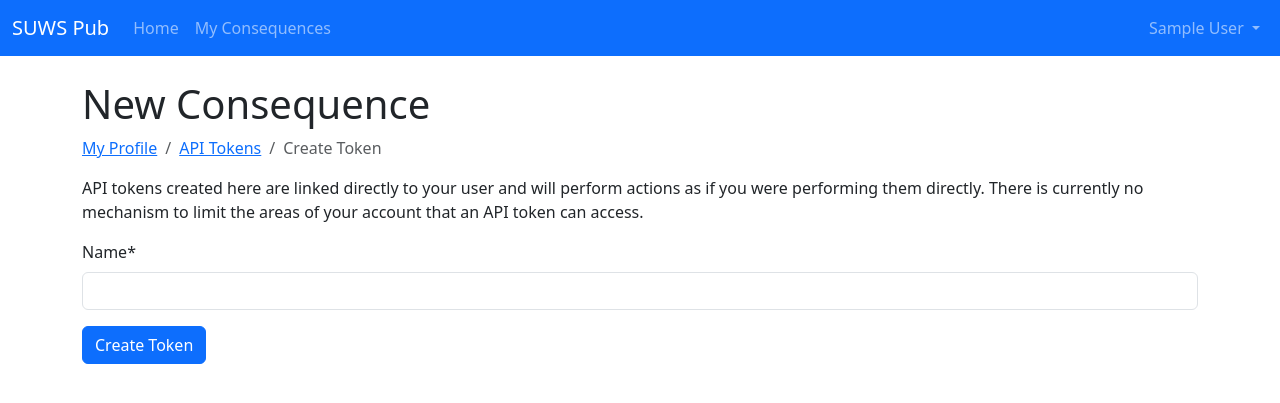
After one commit to trickeydan/ferry-api, a Django app: page /accounts/profile/api-tokens/new/ in a window 1280 px wide. The commit adds this page. Shown: the top 403 px of the page. Run offline with Django 5.2, Linux system fonts and the light colour scheme; a user stored in the database is signed in; tables that the repository leaves empty hold one stand-in row (values such as "Sample post"); parts of the project's set-up code (start-up, migrations or seed data) failed here and were passed over; some libraries are stand-ins or nearby versions.

Commit message:
Add create token page

```diff
--- a/ferry/accounts/forms.py
+++ b/ferry/accounts/forms.py
@@ -9,7 +9,7 @@ from django import forms
 from django.core.exceptions import ValidationError
 from django.core.signing import BadSignature, TimestampSigner
 
-from ferry.accounts.models import Person, User
+from ferry.accounts.models import APIToken, Person, User
 
 
 class UserPersonLinkForm(forms.Form):
@@ -69,3 +69,15 @@ class PersonProfileForm(forms.ModelForm):
 
         self.helper = FormHelper()
         self.helper.add_input(Submit("submit", "Save"))
+
+
+class CreateAPITokenForm(forms.ModelForm):
+    class Meta:
+        model = APIToken
+        fields = ("name",)
+
+    def __init__(self, *args: Any, **kwargs: Any) -> None:
+        super().__init__(*args, **kwargs)
+
+        self.helper = FormHelper()
+        self.helper.add_input(Submit("submit", "Create Token"))
--- a/ferry/accounts/urls.py
+++ b/ferry/accounts/urls.py
@@ -16,6 +16,7 @@ urlpatterns = [
     path("unlinked/", views.UnlinkedAccountView.as_view(), name="unlinked_account"),
     path("profile/", views.ProfileView.as_view(), name="profile"),
     path("profile/api-tokens/", views.ProfileAPITokenView.as_view(), name="api-tokens"),
+    path("profile/api-tokens/new/", views.CreateAPITokenView.as_view(), name="api-token-create"),
     path("profile/api-tokens/<uuid:pk>/activate/", views.ReactivateAPITokenView.as_view(), name="api-tokens-activate"),
     path(
         "profile/api-tokens/<uuid:pk>/deactivate/", views.DeactivateAPITokenView.as_view(), name="api-tokens-deactivate"
--- a/ferry/accounts/views.py
+++ b/ferry/accounts/views.py
@@ -13,9 +13,9 @@ from django.db.models.query import QuerySet
 from django.forms import BaseModelForm
 from django.shortcuts import get_object_or_404, redirect, render
 from django.urls import reverse, reverse_lazy
-from django.views.generic import FormView, ListView, UpdateView, View
+from django.views.generic import CreateView, FormView, ListView, UpdateView, View
 
-from ferry.accounts.forms import PersonProfileForm, UserPersonLinkForm
+from ferry.accounts.forms import CreateAPITokenForm, PersonProfileForm, UserPersonLinkForm
 from ferry.accounts.models import Person
 from ferry.core.http import HttpRequest
 
@@ -153,3 +153,18 @@ class DeactivateAPITokenView(mixins.LoginRequiredMixin, View):
 
 class ReactivateAPITokenView(DeactivateAPITokenView):
     new_state = True
+
+
+class CreateAPITokenView(mixins.LoginRequiredMixin, CreateView):
+    model = APIToken
+    form_class = CreateAPITokenForm
+    template_name = "accounts/api_token_create.html"
+    success_url = reverse_lazy("accounts:api-tokens")
+
+    def form_valid(self, form: BaseModelForm) -> http.HttpResponse:
+        form.instance.user = self.request.user
+        resp = super().form_valid(form)
+
+        assert self.object
+        messages.info(self.request, f'Your new token is: "{self.object.token}"')
+        return resp
--- /dev/null
+++ b/ferry/templates/accounts/api_token_create.html
@@ -0,0 +1,17 @@
+{% extends "base.html" %}
+{% load static crispy_forms_tags %}
+
+{% block title %}New Consequence{% endblock %}
+{% block page_title %}New Consequence{% endblock %}
+
+{% block content %}
+  <nav aria-label="breadcrumb">
+    <ol class="breadcrumb">
+      <li class="breadcrumb-item"><a href="{% url 'accounts:profile' %}">My Profile</a></li>
+      <li class="breadcrumb-item"><a href="{% url 'accounts:api-tokens' %}">API Tokens</a></li>
+      <li class="breadcrumb-item active" aria-current="page">Create Token</li>
+    </ol>
+  </nav>
+  <p>API tokens created here are linked directly to your user and will perform actions as if you were performing them directly. There is currently no mechanism to limit the areas of your account that an API token can access.</p>
+  {% crispy form %}
+{% endblock %}
--- a/ferry/templates/accounts/api_tokens.html
+++ b/ferry/templates/accounts/api_tokens.html
@@ -5,7 +5,7 @@
 {% block page_title %}My Profile{% endblock %}
 
 {% block buttons %}
-  <a class="btn btn-success" href="#">Create Token</a>
+  <a class="btn btn-success" href="{% url 'accounts:api-token-create' %}">Create Token</a>
 {% endblock %}
 
 {% block content %}
```
